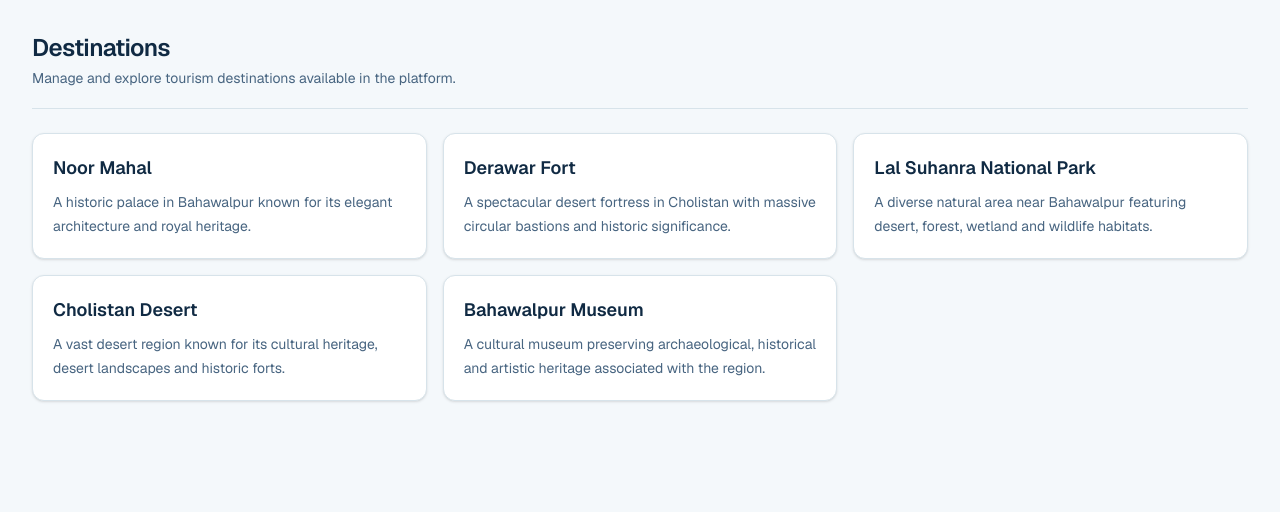
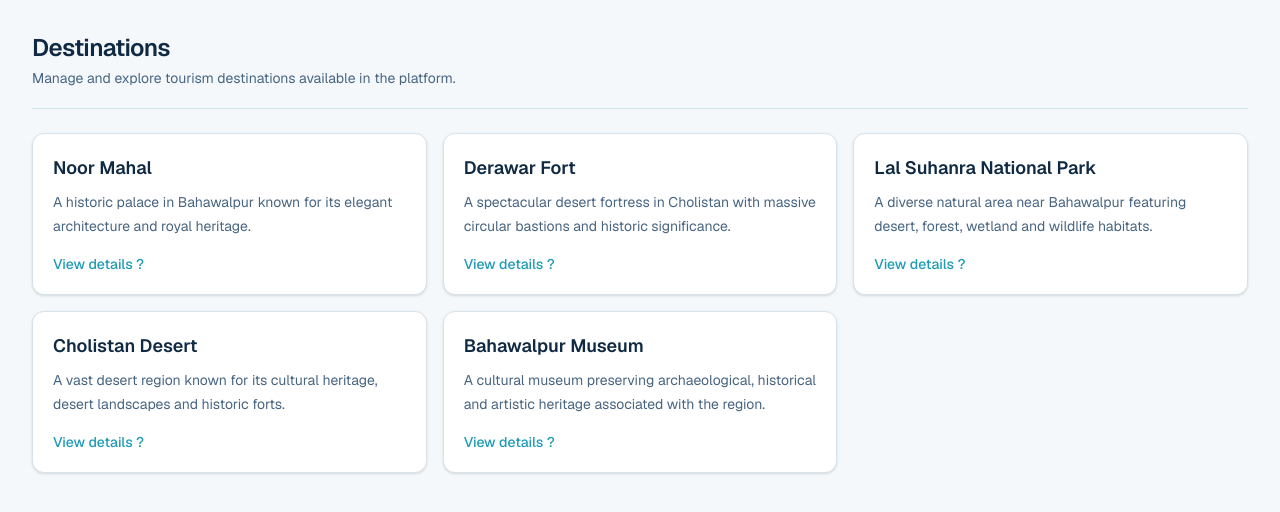
Before and after one commit to ImranManshaAI/ai-tourism-intelligence-platform, a Next.js app in the folder frontend/: page /destinations in a window 1280 px wide. Shown: the top 512 px of the page. Built offline with nearby package versions, Linux system fonts and the light colour scheme.

Commit message:
feat(frontend): link destinations to details pages

```diff
--- a/frontend/app/destinations/page.tsx
+++ b/frontend/app/destinations/page.tsx
@@ -1,3 +1,4 @@
+import Link from "next/link";
 import { Card } from "../../components/ui/Card";
 import { EmptyState } from "../../components/ui/EmptyState";
 import { PageHeader } from "../../components/ui/PageHeader";
@@ -25,7 +26,12 @@ export default function DestinationsPage() {
             aria-label="Tourism destinations"
           >
             {mockDestinations.map((destination) => (
-              <Card key={destination.id} className="p-5">
+              <Link
+                key={destination.id}
+                href={`/destinations/${destination.id}`}
+                className="block rounded-xl focus-visible:outline-none focus-visible:ring-2 focus-visible:ring-ring focus-visible:ring-offset-2"
+              >
+                <Card className="h-full p-5 transition-shadow hover:shadow-md">
                   <h2 className="text-lg font-semibold text-text-primary">
                     {destination.name}
                   </h2>
@@ -33,7 +39,12 @@ export default function DestinationsPage() {
                   <p className="mt-2 text-sm leading-6 text-text-secondary">
                     {destination.description}
                   </p>
+
+                  <p className="mt-4 text-sm font-medium text-accent">
+                    View details ?
+                  </p>
                 </Card>
+              </Link>
             ))}
           </section>
         )}
```
Lines whose indentation alone changed are shown as unchanged.
